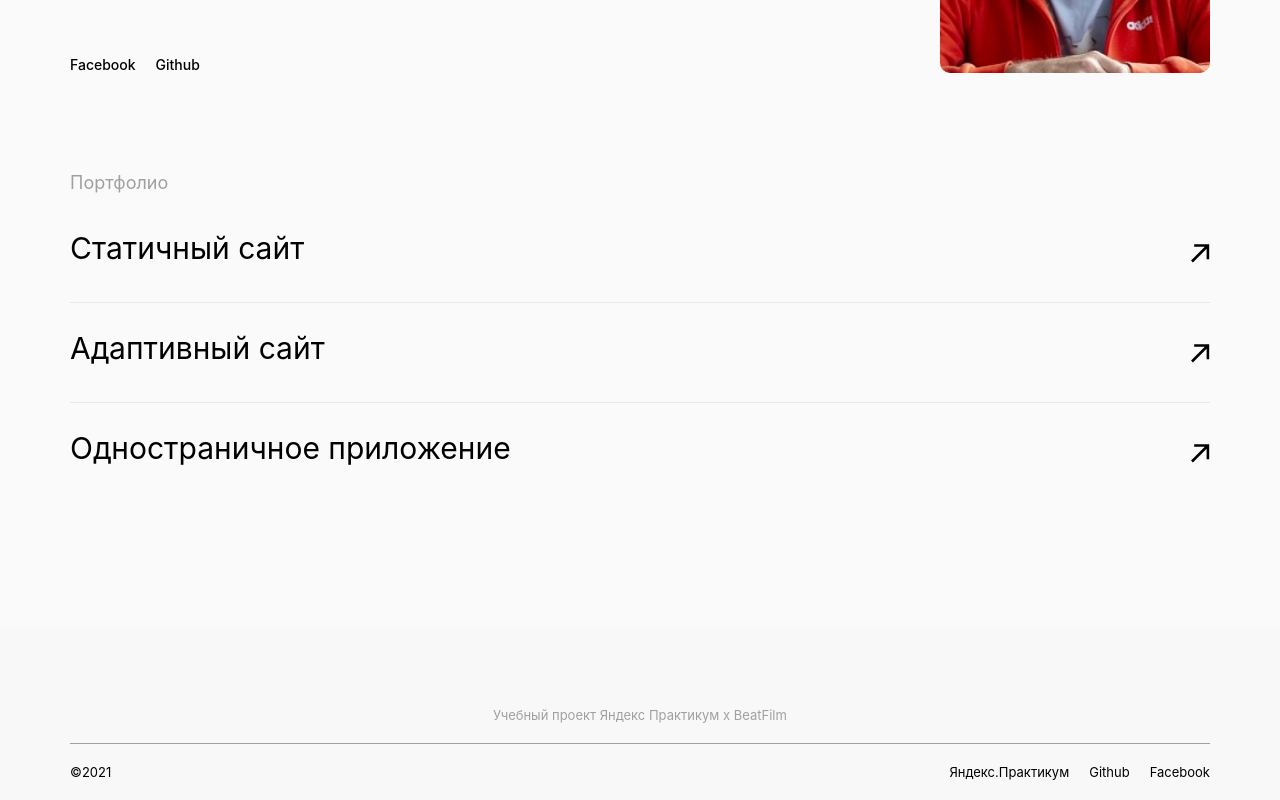
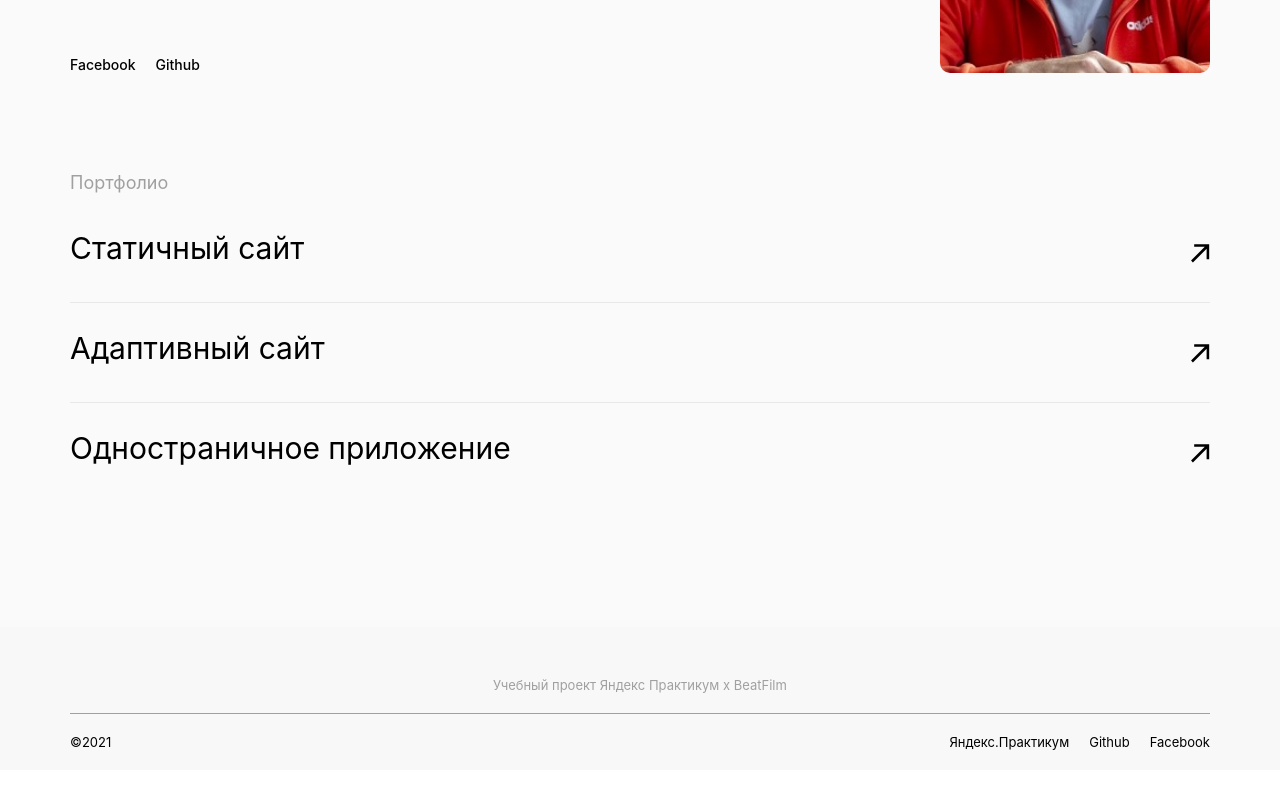
Before and after one commit to AlekseiMakhov/movies-explorer-frontend, a React (Create React App) app: page / in a window 1280 px wide. Shown: the part 2399-3199 px from the top of the page. After the commit the page ends 3169 px from the top, so only its background shows below. Built offline with nearby package versions, Linux system fonts and the light colour scheme.

Commit message:
fix the paddings

```diff
--- a/src/components/Footer/Footer.css
+++ b/src/components/Footer/Footer.css
@@ -3,7 +3,7 @@
     width: 100%;
     background-color: #f8f8f8;
     justify-content: center;
-    padding-top: 80px;
+    padding-top: 50px;
 }
 
 .footer__content {
--- a/src/components/MoviesCardList/MoviesCardList.css
+++ b/src/components/MoviesCardList/MoviesCardList.css
@@ -1,7 +1,7 @@
 .movies-card-list {
     width: 100%;
     background-color: #fafafa;
-    padding: 80px 0 10px;
+    padding: 80px 0 30px;
     display: flex;
     flex-direction: column;
     align-items: center;
```
